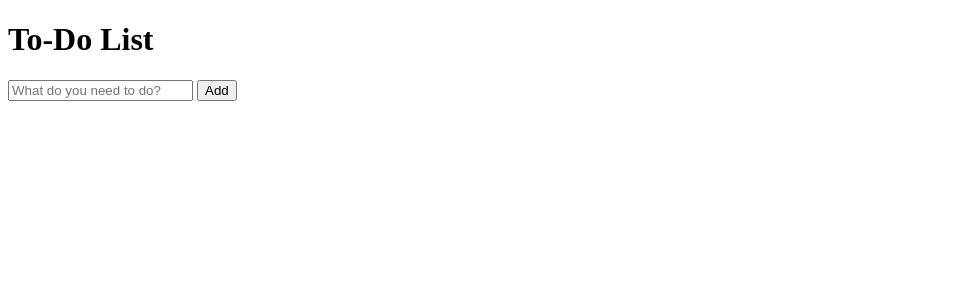
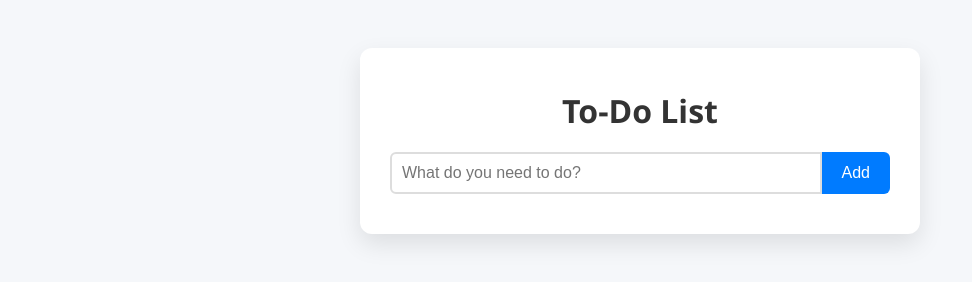
Before and after one commit to n9rendra/tasker_to-do, a plain HTML site: page index.html in a window 1280 px wide. Shown: the whole page, without its empty margins (0-972 px from the left). Drawn offline with Linux system fonts and the light colour scheme.

Commit message:
Update index.html

```diff
--- a/index.html
+++ b/index.html
@@ -3,6 +3,7 @@
 <head>
   <meta charset="UTF-8">
   <title>To-Do List</title>
+  <link rel="stylesheet" href="style.css">
 </head>
 <body>
   <div class="container">
@@ -13,5 +14,6 @@
     </div>
     <ul id="taskList"></ul>
   </div>
+  <script src="script.js">
 </body>
 </html>
```
